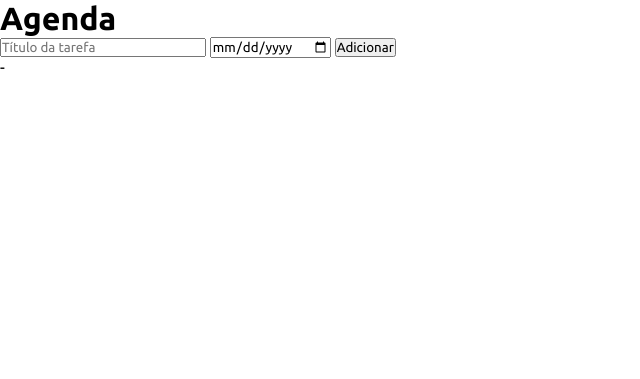
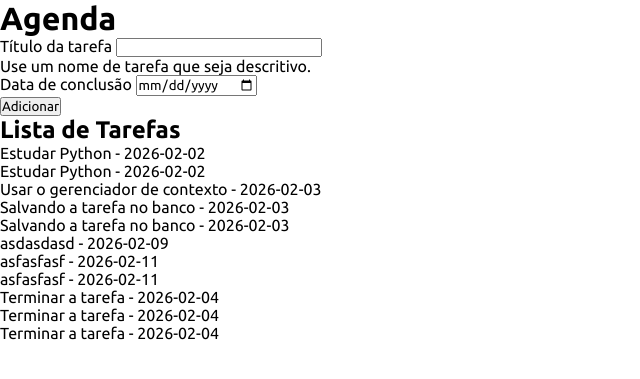
Before and after one commit to JoaoRoccella/agenda, a Flask app: page /agenda in a window 1280 px wide. Shown: the top 379 px of the page, without its empty margins (0-640 px from the left). Run offline with Flask 3, Linux system fonts and the light colour scheme; data comes from the database, SQL or seed files in the repository; both versions use the stored data as it was after the commit.

Commit message:
chore: Implementando DELETE parte 1

```diff
--- a/app.py
+++ b/app.py
@@ -9,7 +9,7 @@ def home():
 
 @app.route('/agenda', methods=['GET', 'POST'])
 def agenda():
-    tarefa = None
+    tarefas = None
 
     if request.method == 'POST':
         titulo_tarefa = request.form['titulo-tarefa']
@@ -17,7 +17,14 @@ def agenda():
         tarefa = Tarefa(titulo_tarefa, data_conclusao)
         tarefa.salvar_tarefa()
 
-    return render_template('agenda.html', titulo='Agenda', tarefa=tarefa)
+    tarefas = Tarefa.obter_tarefas()
+    return render_template('agenda.html', titulo='Agenda', tarefas=tarefas)
+
+@app.route('/delete/<int:idTarefa>')
+def delete(idTarefa):
+    tarefa = Tarefa.id(idTarefa)
+    tarefa.excluir_tarefa()
+    return
 
 @app.route('/ola')
 def ola_mundo():
--- a/models/tarefa.py
+++ b/models/tarefa.py
@@ -1,13 +1,53 @@
 from models.database import Database
-from typing import Self
+from typing import Self, Any
+from sqlite3 import Cursor
 
 class Tarefa:
-    def __init__(self: Self, titulo_tarefa: str, data_conclusao: str = None) -> None:
+    def __init__(self: Self, titulo_tarefa: str = None, data_conclusao: str = None, id_tarefa: int = None) -> None:
         self.titulo_tarefa: str = titulo_tarefa
         self.data_conclusao: str = data_conclusao
+        self.id_tarefa: int = id_tarefa
+
+    # Sem o conceito de sobrecarga
+    # Tarefa(titulo_tarefa="Nova tarefa")
+    # Tarefa(titulo_tarefa="Outra tarefa", data_conclusao="2026-02-03")
+    # Tarefa(id_tarefa=1)
+
+    @classmethod
+    def id(cls, id: int):
+        with Database('./data/tarefas.sqlite3') as db:
+            query: str = 'SELECT titulo_tarefa, data_conclusao FROM tarefas WHERE id = ?;'
+            params: tuple = (id,)
+            resultado = db.buscar_tudo(query, params)
+            # resultado = [["titulo_tarefa", "data_conclusao"]]
+
+            # Desempacotamento de coleção
+            [[titulo, data]] = resultado
+
+        return cls(id_tarefa=id, titulo_tarefa=titulo, data_conclusao=data)
+
+    # Simulando o conceito de sobrecarga
+    # Tarefa('Título da Tarefa')
+    # Tarefa('Título da Tarefa', '2026-02-03')
+    # Tarefa.id(1)
 
     def salvar_tarefa(self: Self) -> None:
         with Database('./data/tarefas.sqlite3') as db:
             query: str = "INSERT INTO tarefas (titulo_tarefa, data_conclusao) VALUES (?, ?);"
             params: tuple = (self.titulo_tarefa, self.data_conclusao)
             db.executar(query, params)
+
+    @staticmethod
+    def obter_tarefas() -> list[Self]:
+        with Database('./data/tarefas.sqlite3') as db:
+            query: str = 'SELECT titulo_tarefa, data_conclusao FROM tarefas;'
+            resultados: list[Any] = db.buscar_tudo(query)
+            tarefas: list[Self] = [Tarefa(titulo, data) for titulo, data in resultados]
+            return tarefas
+
+    def excluir_tarefa(self) -> Cursor:
+        with Database('./data/tarefas.sqlite3') as db:
+            query: str = 'DELETE FROM tarefas WHERE id = ?;'
+            params: tuple = (self.id_tarefa,)
+            resultado: Cursor = db.executar(query, params)
+            return resultado
--- a/templates/agenda.html
+++ b/templates/agenda.html
@@ -1,12 +1,39 @@
 {% extends "base.html" %}
 
 {% block content %}
-    <form method="POST">
-        <input type="text" name="titulo-tarefa" id="titulo-tarefa" placeholder="Título da tarefa" required>
-        <input type="date" name="data-conclusao" id="data-conclusao">
-        <button type="submit">Adicionar</button>
+    <form class="mt-3" method="POST">
+
+        <div class="mb-3">
+            <label for="titulo-tarefa" class="form-label">Título da tarefa</label>
+            <input type="text" class="form-control" name="titulo-tarefa" id="titulo-tarefa"
+                aria-describedby="ajudaNomeTarefa" required>
+            <div id="ajudaNomeTarefa" class="form-text">Use um nome de tarefa que seja descritivo.</div>
+        </div>
+
+        <div class="mb-3">
+            <label for="data-conclusao" class="form-label">Data de conclusão</label>
+            <input type="date" class="form-control" name="data-conclusao" id="data-conclusao">
+        </div>
+
+        <button type="submit" class="btn btn-primary">Adicionar</button>
     </form>
-    <p>{{ tarefa.titulo_tarefa }} - {{ tarefa.data_conclusao }}</p>
+
+    <h2 class="my-3">Lista de Tarefas</h2>
+
+    {% if tarefas %}
+
+        <ul>
+            {% for tarefa in tarefas %}
+                <li>{{ tarefa.titulo_tarefa }} - {{ tarefa.data_conclusao }}</li>
+            {% endfor %}
+        </ul>
+
+    {% else %}
+
+        <p>Nenhuma tarefa cadastrada</p>
+
+    {% endif %}
+
 {% endblock %}
 
 <!-- Métodos HTTP:
```
Also changed, not shown: data/tarefas.sqlite3.
